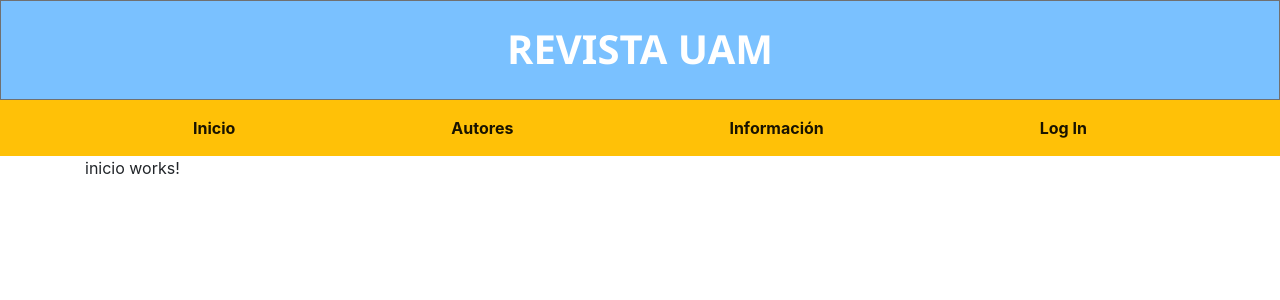
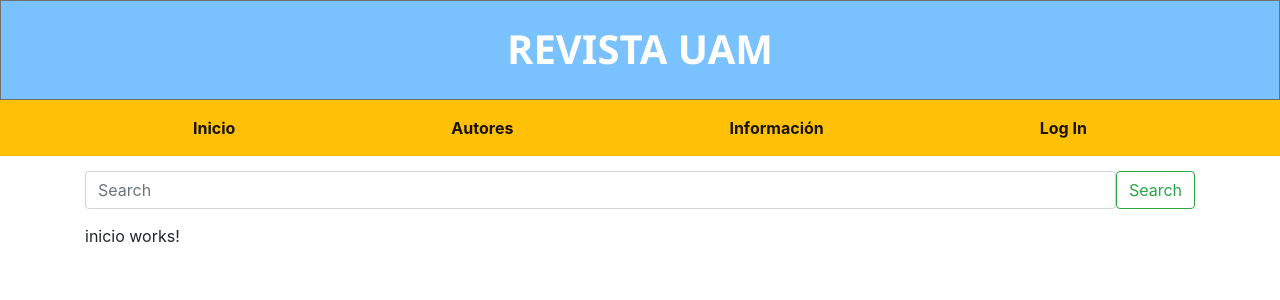
Before and after one commit to nataliaSeguraRamirez/RevistaElectronica-UAM, an Angular app in the folder revistaElectronica/: page /inicio in a window 1280 px wide. Shown: the top 300 px of the page. Built offline with nearby package versions, Linux system fonts and the light colour scheme.

Commit message:
Ubicar y diseño del serch-bar

```diff
--- a/revistaElectronica/src/app/Components/autores/autores.component.html
+++ b/revistaElectronica/src/app/Components/autores/autores.component.html
@@ -1,3 +1,4 @@
 <div class="container">
-    <p>autores works!</p>
-  </div>
+  <app-search-bar></app-search-bar>
+  <p>autores works!</p>
+</div>
--- a/revistaElectronica/src/app/Components/inicio/inicio.component.html
+++ b/revistaElectronica/src/app/Components/inicio/inicio.component.html
@@ -1,3 +1,4 @@
 <div class="container">
+  <app-search-bar></app-search-bar>
   <p>inicio works!</p>
 </div>
--- a/revistaElectronica/src/app/Components/search-bar/search-bar.component.css
+++ b/revistaElectronica/src/app/Components/search-bar/search-bar.component.css
@@ -0,0 +1,3 @@
+.d-flex {
+  margin: 15px auto;
+}
--- a/revistaElectronica/src/app/Components/search-bar/search-bar.component.html
+++ b/revistaElectronica/src/app/Components/search-bar/search-bar.component.html
@@ -1 +1,9 @@
-<p>search-bar works!</p>
+<form class="d-flex">
+  <input
+    class="form-control me-2"
+    type="search"
+    placeholder="Search"
+    aria-label="Search"
+  />
+  <button class="btn btn-outline-success" type="submit">Search</button>
+</form>
```
